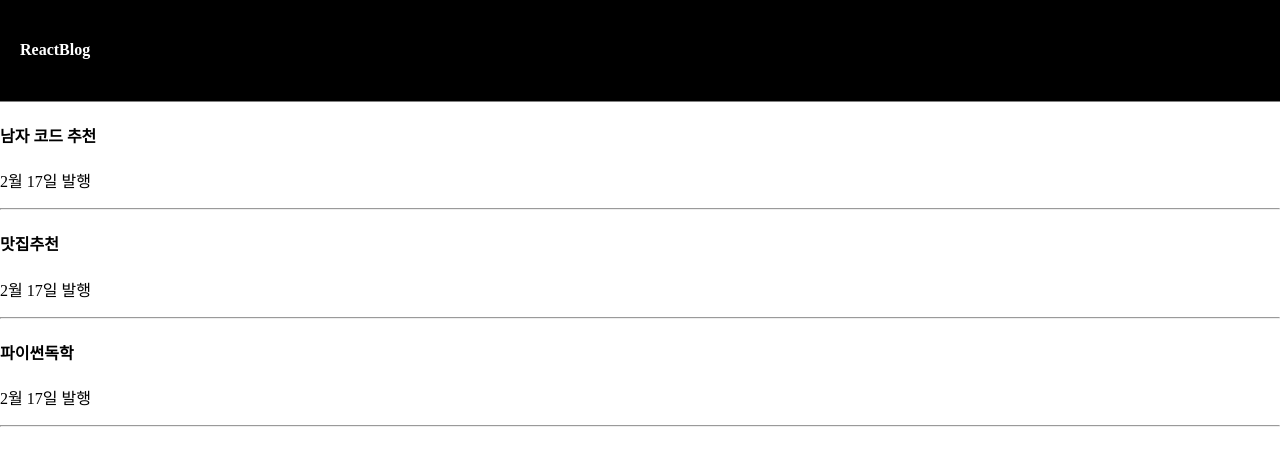
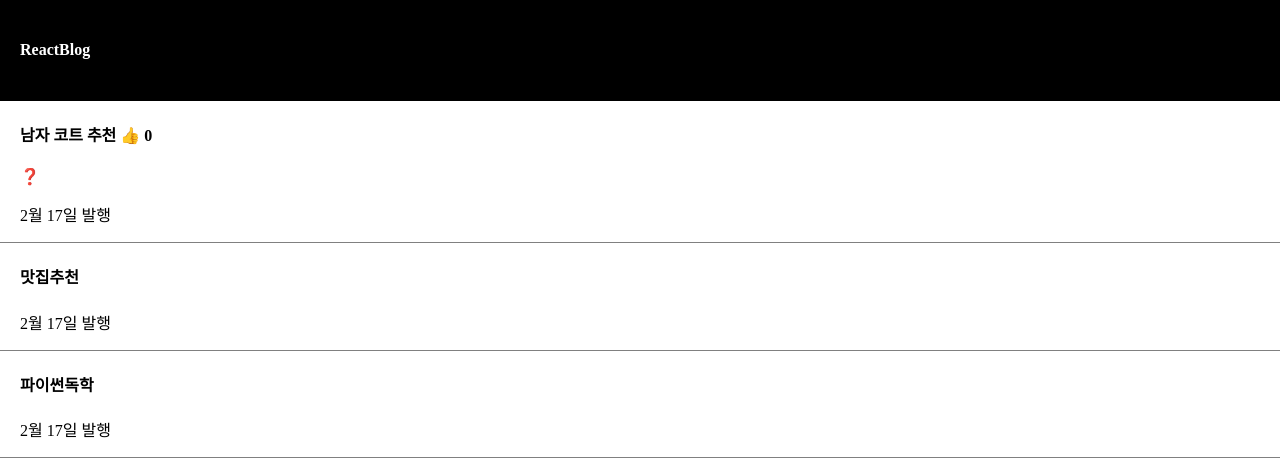
Before and after one commit to ddejrufit/react, a React (Vite) app in the folder blog/: page / in a window 1280 px wide. Shown: the top 476 px of the page. Built offline with nearby package versions, Linux system fonts and the light colour scheme.

Commit message:
이벤트 핸들러

```diff
--- a/blog/src/App.jsx
+++ b/blog/src/App.jsx
@@ -5,10 +5,11 @@ import './App.css'
 function App() {
 
   let post = '강남 우동 맛집';
-  let [글제목, b] = useState(['남자 코드 추천','맛집추천','파이썬독학'])
+  let [글제목, b] = useState(['남자 코트 추천','맛집추천','파이썬독학'])
+
+  let [추천수, 개추] = useState(0);
 
   // state = 자주변경되는 html 자동으로 재랜더링 해줘서
-
 
 
 
@@ -18,13 +19,18 @@ function App() {
     <div className='black-nav'>
     <h4>ReactBlog</h4>
     </div>
-    <div className='list'></div>
-    <h4>{글제목[0]}</h4>
-    <p>2월 17일 발행</p><hr />
+    <div className='list'>
+    <h4>{글제목[0]} <span onClick={()=>{ 개추(추천수 + 1) }}>👍</span> {추천수} </h4><span onClick={()=>{ b(글제목 = ['여자 코트 추천','맛집추천','파이썬독학']) }}>❓</span>
+    <p>2월 17일 발행</p>
+    </div>
+    <div className='list'>
     <h4>{글제목[1]}</h4>
-    <p>2월 17일 발행</p><hr />
+    <p>2월 17일 발행</p>
+    </div>
+    <div className='list'>
     <h4>{글제목[2]}</h4>
-    <p>2월 17일 발행</p><hr />
+    <p>2월 17일 발행</p>
+    </div>
 
   </div>
   );
```
